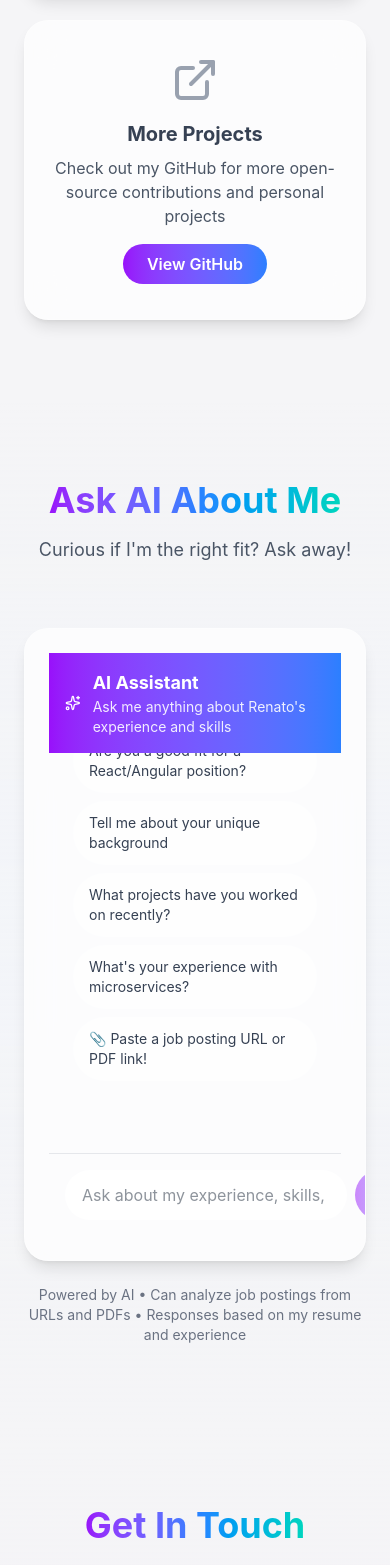
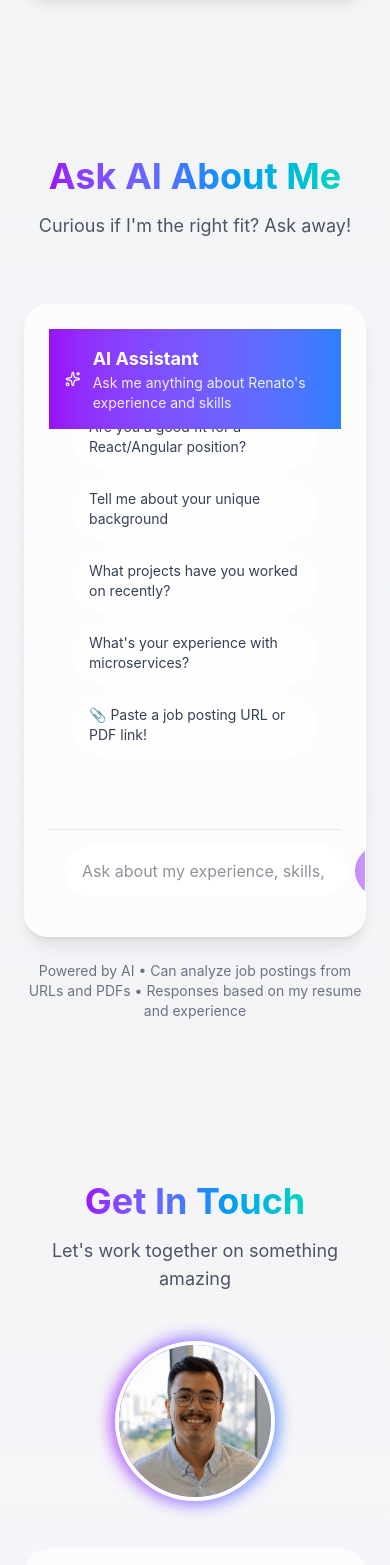
Before and after one commit to renatofrias26/portifolio, a Next.js app: page / in a window 390 px wide. Shown: the part 8180-9745 px from the top of the page. Built offline with nearby package versions, Linux system fonts and the light colour scheme.

Commit message:
Folio pdf and image

```diff
--- a/components/navigation.tsx
+++ b/components/navigation.tsx
@@ -2,7 +2,7 @@
 
 import { useState, useEffect } from "react";
 import { motion, AnimatePresence } from "framer-motion";
-import { Menu, X } from "lucide-react";
+import { Menu, X, Download, Share2 } from "lucide-react";
 
 const navItems = [
   { name: "About", href: "#about" },
@@ -46,6 +46,26 @@ export function Navigation() {
     };
   }, [isMobileMenuOpen]);
 
+  const handleShare = async () => {
+    const shareData = {
+      title: "Renato Frias - Portfolio",
+      text: "Check out my portfolio!",
+      url: window.location.href,
+    };
+
+    try {
+      if (navigator.share) {
+        await navigator.share(shareData);
+      } else {
+        // Fallback: copy to clipboard
+        await navigator.clipboard.writeText(window.location.href);
+        alert("Link copied to clipboard!");
+      }
+    } catch (err) {
+      console.log("Error sharing:", err);
+    }
+  };
+
   return (
     <>
       <motion.nav
@@ -70,7 +90,8 @@ export function Navigation() {
             </a>
 
             {/* Desktop Navigation */}
-            <ul className="hidden md:flex items-center gap-8" role="list">
+            <div className="hidden md:flex items-center gap-6">
+              <ul className="flex items-center gap-8" role="list">
                 {navItems.map((item) => (
                   <li key={item.name}>
                     <a
@@ -82,6 +103,31 @@ export function Navigation() {
                   </li>
                 ))}
               </ul>
+
+              {/* Action Buttons */}
+              <div className="flex items-center gap-2">
+                <button
+                  onClick={handleShare}
+                  className="p-2 rounded-lg glass hover:bg-purple-100 dark:hover:bg-purple-900/30 transition-colors focus:outline-none focus:ring-2 focus:ring-purple-500 focus:ring-offset-2"
+                  aria-label="Share this portfolio"
+                  title="Share"
+                >
+                  <Share2
+                    className="w-5 h-5 text-gray-700 dark:text-gray-300"
+                    aria-hidden="true"
+                  />
+                </button>
+                <a
+                  href="/resume.pdf"
+                  download
+                  className="flex items-center gap-2 px-4 py-2 rounded-lg bg-gradient-to-r from-purple-600 to-blue-500 text-white font-medium hover:shadow-lg transition-all focus:outline-none focus:ring-2 focus:ring-purple-500 focus:ring-offset-2"
+                  aria-label="Download Resume PDF"
+                >
+                  <Download className="w-4 h-4" aria-hidden="true" />
+                  Resume
+                </a>
+              </div>
+            </div>
 
             {/* Mobile Menu Button */}
             <button
@@ -134,6 +180,31 @@ export function Navigation() {
                   </li>
                 ))}
               </ul>
+
+              {/* Mobile Action Buttons */}
+              <div className="mt-6 pt-6 border-t border-gray-200 dark:border-gray-700 space-y-3">
+                <button
+                  onClick={() => {
+                    handleShare();
+                    setIsMobileMenuOpen(false);
+                  }}
+                  className="w-full flex items-center justify-center gap-2 px-4 py-2 rounded-lg glass hover:bg-purple-100 dark:hover:bg-purple-900/30 transition-colors focus:outline-none focus:ring-2 focus:ring-purple-500 focus:ring-offset-2"
+                  aria-label="Share this portfolio"
+                >
+                  <Share2 className="w-4 h-4" aria-hidden="true" />
+                  <span className="font-medium">Share</span>
+                </button>
+                <a
+                  href="/resume.pdf"
+                  download
+                  onClick={() => setIsMobileMenuOpen(false)}
+                  className="w-full flex items-center justify-center gap-2 px-4 py-2 rounded-lg bg-gradient-to-r from-purple-600 to-blue-500 text-white font-medium hover:shadow-lg transition-all focus:outline-none focus:ring-2 focus:ring-purple-500 focus:ring-offset-2"
+                  aria-label="Download Resume PDF"
+                >
+                  <Download className="w-4 h-4" aria-hidden="true" />
+                  Resume
+                </a>
+              </div>
             </nav>
           </motion.div>
         )}
--- a/components/sections/ai-chat-section.tsx
+++ b/components/sections/ai-chat-section.tsx
@@ -202,7 +202,7 @@ export function AIChatSection() {
                         : "Your message"
                     }
                   >
-                    <p className="text-sm leading-relaxed whitespace-pre-wrap">
+                    <p className="text-sm leading-relaxed whitespace-pre-wrap break-words">
                       {message.content}
                     </p>
                   </div>
--- a/components/sections/contact-section.tsx
+++ b/components/sections/contact-section.tsx
@@ -2,8 +2,9 @@
 
 import { SectionHeading } from "../ui/section-heading";
 import { GlassCard } from "../ui/glass-card";
-import { Mail, Phone, MapPin, Github, Linkedin } from "lucide-react";
+import { Mail, Phone, MapPin, Linkedin, Download } from "lucide-react";
 import { resumeData } from "@/data/resume";
+import Image from "next/image";
 
 export function ContactSection() {
   return (
@@ -18,7 +19,24 @@ export function ContactSection() {
           centered
         />
 
-        <div className="mt-16 grid md:grid-cols-2 gap-6">
+        {/* Profile Photo */}
+        <div className="mt-12 flex justify-center">
+          <div className="relative">
+            <div className="absolute -inset-1 bg-gradient-to-r from-purple-600 to-blue-500 rounded-full blur opacity-75"></div>
+            <div className="relative">
+              <Image
+                src="/profile.png"
+                alt="Renato Frias"
+                width={160}
+                height={160}
+                className="rounded-full object-cover border-4 border-white dark:border-gray-900"
+                priority
+              />
+            </div>
+          </div>
+        </div>
+
+        <div className="mt-12 grid md:grid-cols-2 gap-6">
           <GlassCard>
             <h3 className="text-xl font-bold mb-6 bg-gradient-to-r from-purple-600 to-blue-500 bg-clip-text text-transparent">
               Contact Information
@@ -82,25 +100,7 @@ export function ContactSection() {
             </h3>
             <div className="space-y-4">
               <a
-                href="https://github.com"
-                target="_blank"
-                rel="noopener noreferrer"
-                className="flex items-center gap-3 text-gray-700 dark:text-gray-300 hover:text-gray-900 dark:hover:text-white transition-colors group focus:outline-none focus:ring-2 focus:ring-gray-500 focus:ring-offset-2 rounded-md p-1"
-                aria-label="Visit GitHub profile"
-              >
-                <div className="w-10 h-10 rounded-full bg-gray-100 dark:bg-gray-800 flex items-center justify-center group-hover:scale-110 transition-transform">
-                  <Github className="w-5 h-5" aria-hidden="true" />
-                </div>
-                <div>
-                  <p className="text-sm text-gray-500 dark:text-gray-400">
-                    GitHub
-                  </p>
-                  <p className="font-medium">View my repositories</p>
-                </div>
-              </a>
-
-              <a
-                href="https://linkedin.com"
+                href="https://www.linkedin.com/in/renato-frias-9a5a92179/"
                 target="_blank"
                 rel="noopener noreferrer"
                 className="flex items-center gap-3 text-gray-700 dark:text-gray-300 hover:text-blue-600 dark:hover:text-blue-400 transition-colors group focus:outline-none focus:ring-2 focus:ring-blue-500 focus:ring-offset-2 rounded-md p-1"
@@ -128,6 +128,19 @@ export function ContactSection() {
                   reach out!
                 </p>
               </div>
+
+              {/* Download Resume Button */}
+              <div className="pt-4">
+                <a
+                  href="/resume.pdf"
+                  download
+                  className="w-full flex items-center justify-center gap-2 px-4 py-3 rounded-lg bg-gradient-to-r from-purple-600 to-blue-500 text-white font-medium hover:shadow-lg transition-all focus:outline-none focus:ring-2 focus:ring-purple-500 focus:ring-offset-2"
+                  aria-label="Download Resume PDF"
+                >
+                  <Download className="w-5 h-5" aria-hidden="true" />
+                  Download Resume
+                </a>
+              </div>
             </div>
           </GlassCard>
         </div>
--- a/components/sections/projects-section.tsx
+++ b/components/sections/projects-section.tsx
@@ -3,7 +3,6 @@
 import { SectionHeading } from "../ui/section-heading";
 import { GlassCard } from "../ui/glass-card";
 import { resumeData } from "@/data/resume";
-import { ExternalLink } from "lucide-react";
 
 export function ProjectsSection() {
   return (
@@ -59,34 +58,6 @@ export function ProjectsSection() {
               </div>
             </GlassCard>
           ))}
-
-          {/* Add more projects card */}
-          <GlassCard
-            delay={0.2}
-            className="flex items-center justify-center min-h-[300px]"
-          >
-            <div className="text-center">
-              <ExternalLink
-                className="w-12 h-12 mx-auto mb-4 text-gray-400"
-                aria-hidden="true"
-              />
-              <h3 className="text-xl font-bold text-gray-700 dark:text-gray-300 mb-2">
-                More Projects
-              </h3>
-              <p className="text-gray-600 dark:text-gray-400 mb-4">
-                Check out my GitHub for more open-source contributions and
-                personal projects
-              </p>
-              <a
-                href="https://github.com"
-                target="_blank"
-                rel="noopener noreferrer"
-                className="inline-block px-6 py-2 bg-gradient-to-r from-purple-600 to-blue-500 text-white rounded-full font-semibold hover:shadow-lg transition-all duration-300 hover:scale-105 focus:outline-none focus:ring-2 focus:ring-purple-500 focus:ring-offset-2"
-              >
-                View GitHub
-              </a>
-            </div>
-          </GlassCard>
         </div>
       </div>
     </section>
--- a/data/social-links.ts
+++ b/data/social-links.ts
@@ -1,4 +1,3 @@
 export const socialLinks = {
-  linkedin: "https://linkedin.com/in/yourprofile", // TODO: Update with your LinkedIn profile
-  github: "https://github.com/yourusername", // TODO: Update with your GitHub username
+  linkedin: "https://www.linkedin.com/in/renato-frias-9a5a92179/",
 };
```
Also changed, not shown: public/profile.png (added), 1 other file (tests, documents, lock files or other folders). Lines whose indentation alone changed are shown as unchanged.
